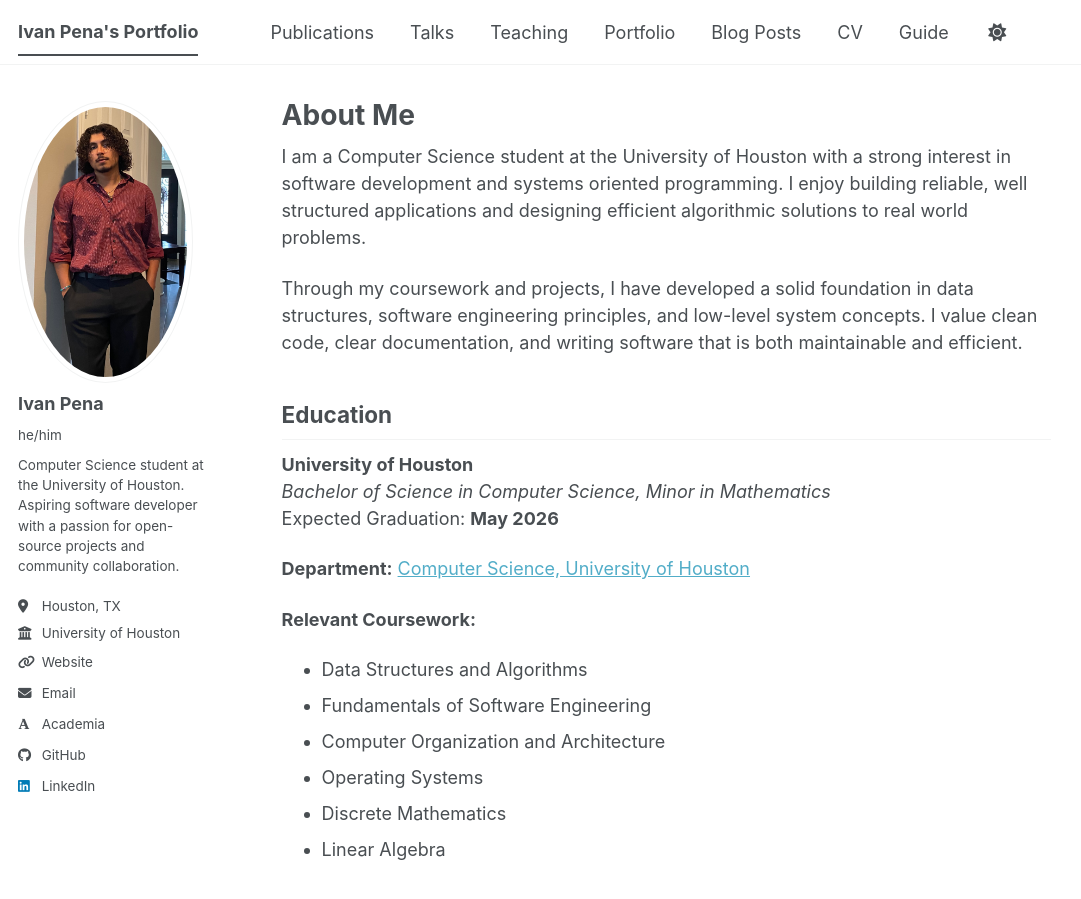
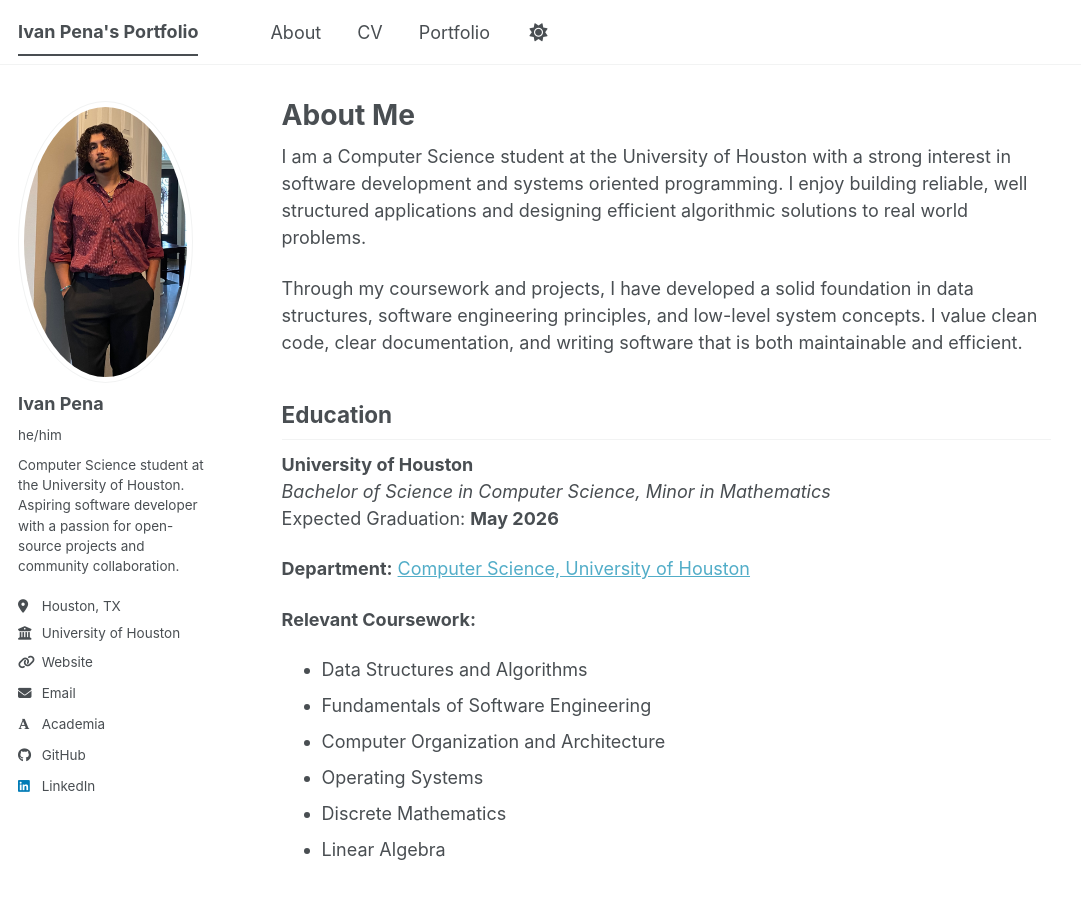
Before and after one commit to sagesoftware/sagesoftware.github.io, a Jekyll site: the page built from _pages/about.md, in a window 1280 px wide and 900 px high. Shown: the whole window, without its empty margins (0-1081 px from the left). Built offline with Jekyll 4.4.1, drawn with Linux system fonts in a browser that asks for light colours; some web fonts are replaced; a script bundle is joined from its source files by our own code; library files that are not in the unit come from our copies.

Commit message:
Clean up navigation menu

```diff
--- a/_data/navigation.yml
+++ b/_data/navigation.yml
@@ -7,27 +7,13 @@
 # NOTE that only one of the CV options should be selected, the first is for the
 #      Markdown formatted page while the second is generated using JSON.
 
+# main links
 main:
-  - title: "Publications"
-    url: /publications/
-
-  - title: "Talks"
-    url: /talks/
-
-  - title: "Teaching"
-    url: /teaching/
-
-  - title: "Portfolio"
-    url: /portfolio/
-
-  - title: "Blog Posts"
-    url: /year-archive/
+  - title: "About"
+    url: /
 
   - title: "CV"
     url: /cv/
 
-  # - title: "CV"
-  #   url: /cv-json/
-
-  - title: "Guide"
-    url: /markdown/
+  - title: "Portfolio"
+    url: /portfolio/
```
